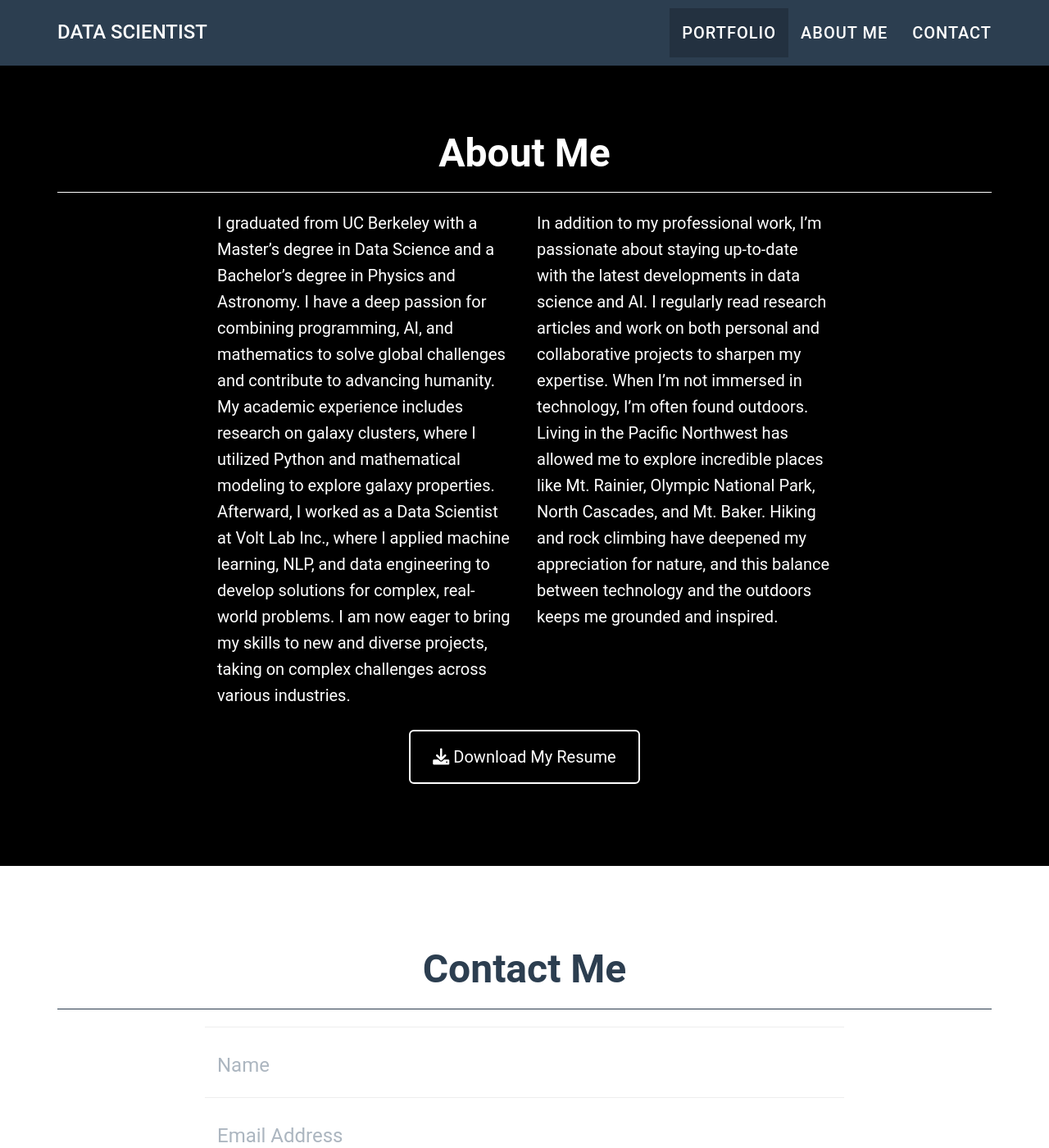
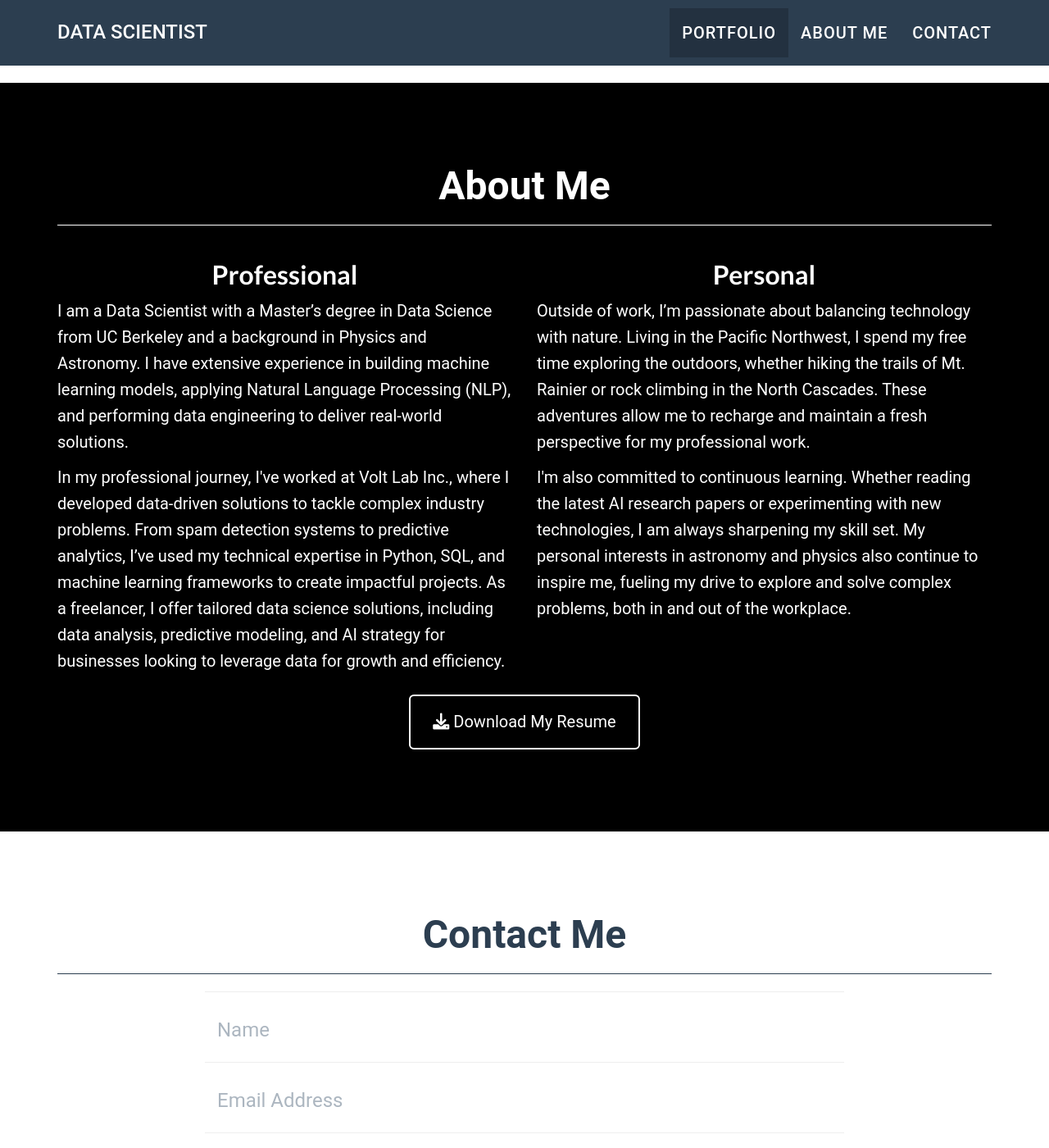
Before and after one commit to Mamesa-El/Mamesa-Portfolio, a Jekyll site: the page built from _posts/2014-01-01-project-1.markdown, in a window 1280 px wide and 1400 px high, scrolled down 1777 px. Shown: the whole window at 82% size. Built offline with Jekyll 4.4.1, drawn with Linux system fonts in a browser that asks for light colours; some of the changed text lies outside the part shown.

Commit message:
Updating footer, social media hyperlink, and about me section

```diff
--- a/_config.yml
+++ b/_config.yml
@@ -4,7 +4,7 @@
 url:  https://github.com/Mamesa-El/Mamesa-Portfolio
 description: "Accomplished Data Scientist specializing in machine learning, NLP, and generative AI solutions. Proficient in Python, TensorFlow, PyTorch, and AWS SageMaker, with expertise in predictive analytics and real-world AI/ML applications."
 keywords: "Data Scientist, Machine Learning, NLP, Python, TensorFlow, PyTorch, AWS SageMaker, AI, Predictive Analytics, RAG, LLM"
-skills: "Python, SQL, AWS SageMaker, Data Visualization, RESTful APIs, Git/GitHub, Docker, Google Cloud, Web Scraping, Statistics, Client Communication, Project Management, Calculus"
+skills: "Specialized in Python, SQL, AWS SageMaker, TensorFlow, PyTorch, NLP, Data Visualization, RESTful APIs, and Docker. Offering unique insights into NLP, mathematical modeling, and a passion for exploring diverse industries to deliver innovative, data-driven solutions."
 meta_author: Mamesa El
 
 # Google webmaster tools
@@ -34,30 +34,31 @@
 footer:
   copyright: Dr. Henry Jekyll
   location: Location
-  social: Around the Web
+  social: My Social Media Platforms
   credits: Credits
 
 # Social networks usernames (many more available: google-plus, flickr, dribbble, pinterest, instagram, tumblr, linkedin, etc.)
 social:
-  - title: twitter
-    url: http://twitter.com/jekyllrb
-  - title: facebook
-    url:
-  - title: stack-overflow
-    url: http://stackoverflow.com/questions/tagged/jekyll
-  - title: bitbucket
-    url: http://bitbucket.org/jekyll
+  # - title: twitter
+  #   url: http://twitter.com/jekyllrb
+  # - title: facebook
+  #   url:
+  # - title: stack-overflow
+  #   url: http://stackoverflow.com/questions/tagged/jekyll
+  # - title: bitbucket
+  #   url: http://bitbucket.org/jekyll
+  - title: linkedin
+    url: https://www.linkedin.com/in/mamesael/
   - title: github
-    url: http://github.com/jekyll
+    url: https://github.com/Mamesa-El/Data-Science-Portfolio.git
 
 # Postal address (add as many lines as necessary)
 address:
-  - line: 3481 Melrose Place
-  - line: Beverly Hills, CA 90210
+  - line: Seattle, Washington
 
 # Credits content
-credits: 'Freelancer is a free to use, open source Bootstrap theme created by <a href="http://startbootstrap.com">Start Bootstrap</a>.'
-
+# credits: 'Freelancer is a free to use, open source Bootstrap theme created by <a href="http://startbootstrap.com">Start Bootstrap</a>.'
+credits: 'Credit to Bootstrap for providing the orginal source code.'
 # Build settings
 markdown: kramdown
 permalink: pretty
--- a/_includes/about.html
+++ b/_includes/about.html
@@ -8,17 +8,28 @@
       </div>
     </div>
     <div class="row">
-      <div class="col-lg-4 col-lg-offset-2">
-        <p>   I graduated from UC Berkeley with a Master’s degree in Data Science and a Bachelor’s degree in Physics and Astronomy. I have a deep passion for combining programming, AI, and mathematics to solve global challenges and contribute to advancing humanity. My academic experience includes research on galaxy clusters, where I utilized Python and mathematical modeling to explore galaxy properties. Afterward, I worked as a Data Scientist at Volt Lab Inc., where I applied machine learning, NLP, and data engineering to develop solutions for complex, real-world problems. I am now eager to bring my skills to new and diverse projects, taking on complex challenges across various industries.
+      <!-- Professional Side -->
+      <div class="col-lg-6">
+        <h3 class="text-center">Professional</h3>
+        <p>
+          I am a Data Scientist with a Master’s degree in Data Science from UC Berkeley and a background in Physics and Astronomy. I have extensive experience in building machine learning models, applying Natural Language Processing (NLP), and performing data engineering to deliver real-world solutions.
+        </p>
+        <p>
+          In my professional journey, I've worked at Volt Lab Inc., where I developed data-driven solutions to tackle complex industry problems. From spam detection systems to predictive analytics, I’ve used my technical expertise in Python, SQL, and machine learning frameworks to create impactful projects. As a freelancer, I offer tailored data science solutions, including data analysis, predictive modeling, and AI strategy for businesses looking to leverage data for growth and efficiency.
         </p>
       </div>
-      <div class="col-lg-4">
-        <p>     In addition to my professional work, I’m passionate about staying up-to-date with the latest developments in data science and AI. I regularly read research articles and work on both personal and collaborative projects to sharpen my expertise. When I’m not immersed in technology, I’m often found outdoors. Living in the Pacific Northwest has allowed me to explore incredible places like Mt. Rainier, Olympic National Park, North Cascades, and Mt. Baker. Hiking and rock climbing have deepened my appreciation for nature, and this balance between technology and the outdoors keeps me grounded and inspired.
-
-           </p>
+      <!-- Personal Side -->
+      <div class="col-lg-6">
+        <h3 class="text-center">Personal</h3>
+        <p>
+          Outside of work, I’m passionate about balancing technology with nature. Living in the Pacific Northwest, I spend my free time exploring the outdoors, whether hiking the trails of Mt. Rainier or rock climbing in the North Cascades. These adventures allow me to recharge and maintain a fresh perspective for my professional work.
+        </p>
+        <p>
+          I'm also committed to continuous learning. Whether reading the latest AI research papers or experimenting with new technologies, I am always sharpening my skill set. My personal interests in astronomy and physics also continue to inspire me, fueling my drive to explore and solve complex problems, both in and out of the workplace.
+        </p>
       </div>
-      <div class="col-lg-8 col-lg-offset-2 text-center">
-        <a href="https://github.com/jeromelachaud/freelancer-theme" class="btn btn-lg btn-outline">
+      <div class="col-lg-12 text-center">
+        <a href="https://raw.githubusercontent.com/Mamesa-El/Data-Science-Portfolio/main/Mamesa_Resume_2024.pdf" class="btn btn-lg btn-outline">
           <i class="fa fa-download"></i> Download My Resume
         </a>
       </div>
```
